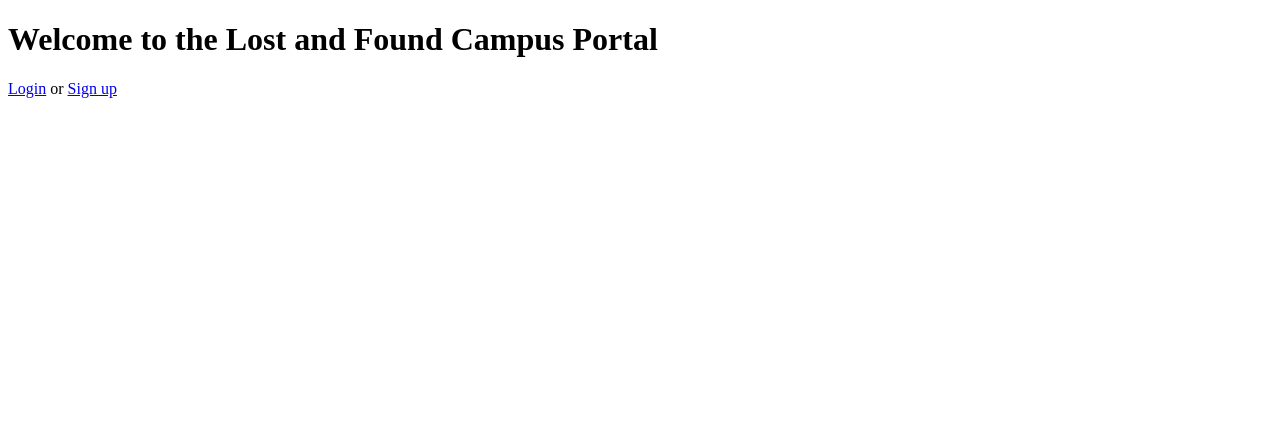
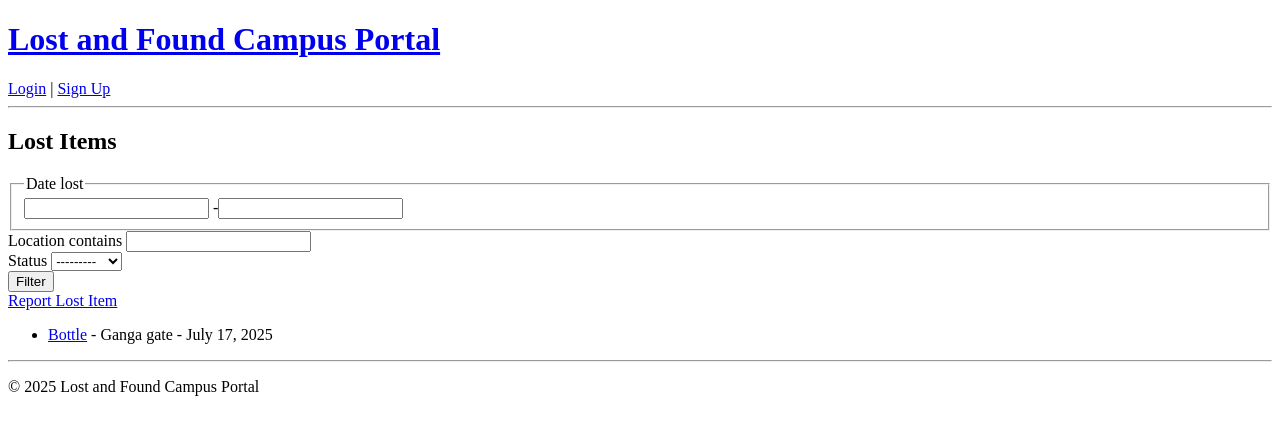
Before and after one commit to shrash9/CampusFind, a Django app: page / in a window 1280 px wide. Shown: the top 435 px of the page. Run offline with Django 5.2, Linux system fonts and the light colour scheme; data comes from the database, SQL or seed files in the repository; both versions use the stored data as it was after the commit; some libraries are stand-ins or nearby versions.

Commit message:
Fixes in Lost item module

```diff
--- /dev/null
+++ b/core/templates/base.html
@@ -0,0 +1,32 @@
+<!DOCTYPE html>
+<html lang="en">
+<head>
+    <meta charset="UTF-8" />
+    <title>Lost and Found Campus Portal</title>
+</head>
+<body>
+    <header>
+        <h1><a href="{% url 'home' %}">Lost and Found Campus Portal</a></h1>
+        <nav>
+            {% if user.is_authenticated %}
+                Welcome, {{ user.username }} |
+                <a href="{% url 'account_logout' %}">Logout</a>
+            {% else %}
+                <a href="{% url 'account_login' %}">Login</a> |
+                <a href="{% url 'account_signup' %}">Sign Up</a>
+            {% endif %}
+        </nav>
+        <hr />
+    </header>
+
+    <main>
+        {% block content %}
+        {% endblock %}
+    </main>
+
+    <footer>
+        <hr />
+        <p>© 2025 Lost and Found Campus Portal</p>
+    </footer>
+</body>
+</html>
--- a/core/templates/core/home.html
+++ b/core/templates/core/home.html
@@ -1,4 +1,4 @@
-<!DOCTYPE html>
+{% comment %} <!DOCTYPE html>
 <html lang="en">
 <head>
     <meta charset="UTF-8">
@@ -12,4 +12,38 @@
         <p><a href="{% url 'account_login' %}">Login</a> or <a href="{% url 'account_signup' %}">Sign up</a></p>
     {% endif %}
 </body>
-</html>
+</html> {% endcomment %}
+
+{% extends "base.html" %}
+{% load crispy_forms_tags %}
+
+{% block content %}
+  <h1>Lost Items</h1>
+  <a href="{% url 'lostitem_report' %}">Report Lost Item</a>
+  <ul>
+    {% for item in object_list %}
+      <li>
+        <a href="{% url 'lostitem_detail' item.pk %}">{{ item.title }}</a>
+        - {{ item.location }} - {{ item.date_lost }}
+        {% if user.is_authenticated and item.reporter == user %}
+          | <a href="{% url 'lostitem_edit' item.pk %}">Edit</a>
+          | <a href="{% url 'lostitem_delete' item.pk %}">Delete</a>
+        {% endif %}
+      </li>
+    {% empty %}
+      <li>No lost items found.</li>
+    {% endfor %}
+  </ul>
+
+  {% if is_paginated %}
+    <div>
+      {% if page_obj.has_previous %}
+        <a href="?page={{ page_obj.previous_page_number }}">Previous</a>
+      {% endif %}
+      Page {{ page_obj.number }} of {{ page_obj.paginator.num_pages }}
+      {% if page_obj.has_next %}
+        <a href="?page={{ page_obj.next_page_number }}">Next</a>
+      {% endif %}
+    </div>
+  {% endif %}
+{% endblock %}
--- a/core/templates/core/lostitem_list.html
+++ b/core/templates/core/lostitem_list.html
@@ -1,13 +1,23 @@
 {% extends "base.html" %}
+{% load crispy_forms_tags %}
 
 {% block content %}
   <h2>Lost Items</h2>
+
+  <form method="get">
+    {{ filter.form|crispy }}
+    <button type="submit">Filter</button>
+  </form>
+
   <a href="{% url 'lostitem_report' %}">Report Lost Item</a>
   <ul>
     {% for item in object_list %}
       <li>
-        <a href="{% url 'lostitem_detail' item.pk %}">{{ item.title }}</a>
-        - {{ item.location }} - {{ item.date_lost }}
+        <a href="{% url 'lostitem_detail' item.pk %}">{{ item.title }}</a> - {{ item.location }} - {{ item.date_lost }}
+        {% if user.is_authenticated and item.reporter == user %}
+          | <a href="{% url 'lostitem_edit' item.pk %}">Edit</a>
+          | <a href="{% url 'lostitem_delete' item.pk %}">Delete</a>
+        {% endif %}
       </li>
     {% empty %}
       <li>No lost items found.</li>
--- a/core/urls.py
+++ b/core/urls.py
@@ -1,10 +1,17 @@
 from django.urls import path
-from .views import LostItemCreateView, LostItemListView, LostItemDetailView
+from django.contrib import admin
+from .views import HomeLostItemListView, LostItemCreateView, LostItemListView, LostItemDetailView, LostItemUpdateView, LostItemDeleteView
+from django.urls import path, include
 from . import views
+from .views import LostItemUpdateView, LostItemDeleteView
 
 urlpatterns = [
-    path('', views.home, name='home'),
-    path('lost-items/', LostItemListView.as_view(), name='lostitem_list'),
-    path('lost-items/report/', LostItemCreateView.as_view(), name='lostitem_report'),
-    path('lost-items/<int:pk>/', LostItemDetailView.as_view(), name='lostitem_detail'),
+    # path('', views.home, name='home'),
+    path('', LostItemListView.as_view(), name='lostitem_list'),
+    path('report/', LostItemCreateView.as_view(), name='lostitem_report'),
+    path('<int:pk>/', LostItemDetailView.as_view(), name='lostitem_detail'),
+    path('admin/', admin.site.urls),
+    path('<int:pk>/edit/', LostItemUpdateView.as_view(), name='lostitem_edit'),
+    path('<int:pk>/delete/', LostItemDeleteView.as_view(), name='lostitem_delete'),
+    path('', HomeLostItemListView.as_view(), name='home'),
 ]
--- a/core/views.py
+++ b/core/views.py
@@ -4,6 +4,12 @@ from django.contrib.auth.mixins import LoginRequiredMixin
 from django.urls import reverse_lazy
 from .models import LostItem
 from .forms import LostItemForm
+from django.views.generic import UpdateView, DeleteView
+from django.urls import reverse_lazy
+from django.contrib.auth.mixins import LoginRequiredMixin, UserPassesTestMixin
+import django_filters
+from django_filters.views import FilterView
+
 
 # Create your views here.
 def home(request):
@@ -19,12 +25,47 @@ class LostItemCreateView(LoginRequiredMixin, CreateView):
         form.instance.reporter = self.request.user
         return super().form_valid(form)
 
-class LostItemListView(ListView):
+class LostItemFilter(django_filters.FilterSet):
+    date_lost = django_filters.DateFromToRangeFilter()
+    location = django_filters.CharFilter(lookup_expr='icontains')
+    status = django_filters.ChoiceFilter(choices=LostItem.STATUS_CHOICES)
+
+    class Meta:
+        model = LostItem
+        fields = ['date_lost', 'location', 'status']
+
+class HomeLostItemListView(ListView):
+    model = LostItem
+    template_name = 'core/home.html'
+    paginate_by = 10
+    ordering = ['-created_at']
+
+class LostItemListView(FilterView):
     model = LostItem
     template_name = 'core/lostitem_list.html'
     paginate_by = 10
+    filterset_class = LostItemFilter
     ordering = ['-created_at']
 
 class LostItemDetailView(DetailView):
     model = LostItem
     template_name = 'core/lostitem_detail.html'
+
+class LostItemUpdateView(LoginRequiredMixin, UserPassesTestMixin, UpdateView):
+    model = LostItem
+    fields = ['title', 'description', 'location', 'date_lost', 'photo', 'status']
+    template_name = 'core/lostitem_form.html'
+    success_url = reverse_lazy('lostitem_list')
+
+    def test_func(self):
+        lost_item = self.get_object()
+        return lost_item.reporter == self.request.user  # Only reporter can edit
+
+class LostItemDeleteView(LoginRequiredMixin, UserPassesTestMixin, DeleteView):
+    model = LostItem
+    template_name = 'core/lostitem_confirm_delete.html'
+    success_url = reverse_lazy('lostitem_list')
+
+    def test_func(self):
+        lost_item = self.get_object()
+        return lost_item.reporter == self.request.user  # Only reporter can delete
--- a/lostfound/settings.py
+++ b/lostfound/settings.py
@@ -36,6 +36,7 @@ INSTALLED_APPS = [
     "django.contrib.staticfiles",
     "django.contrib.sites",
     "crispy_forms",
+    'crispy_bootstrap4',
     "django_filters",
     "allauth",
     "allauth.account",
```
Also changed, not shown: core/templates/core/base.html (deleted, +0 -42 lines), db.sqlite3, media/lost_items/Screenshot_2025-07-23_at_1.28.18_PM.png (added), 1 other file.
